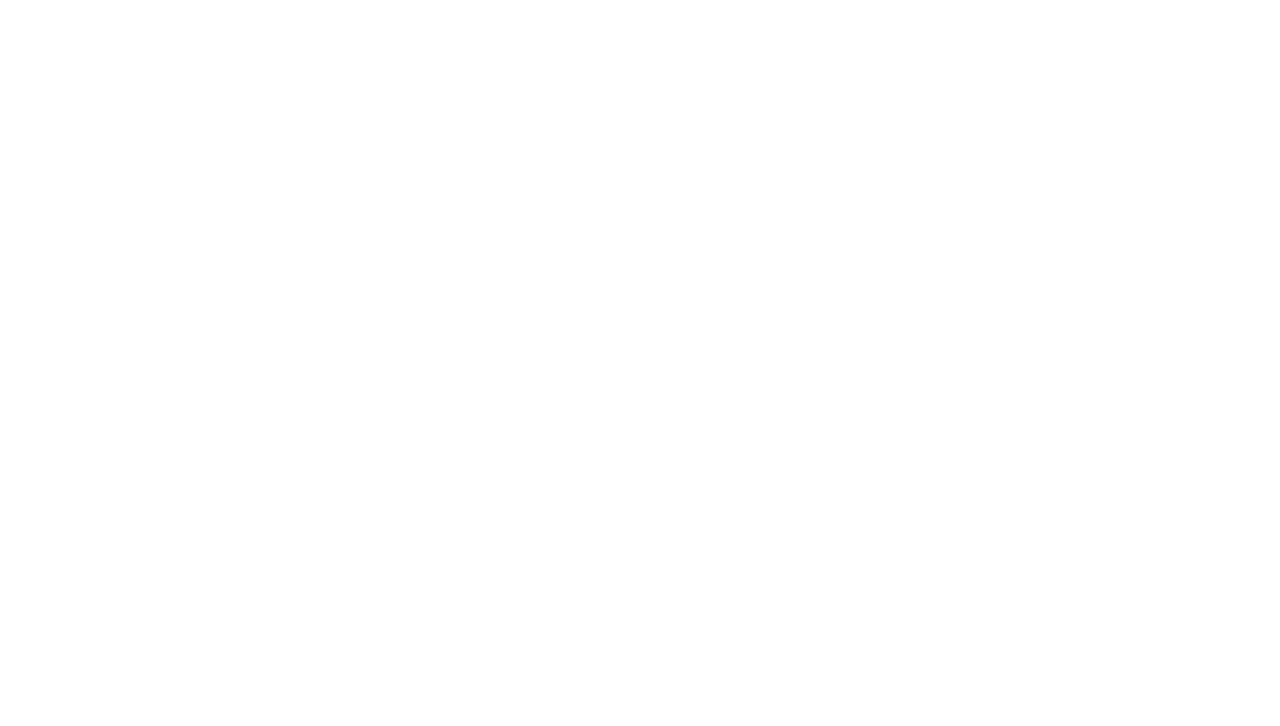
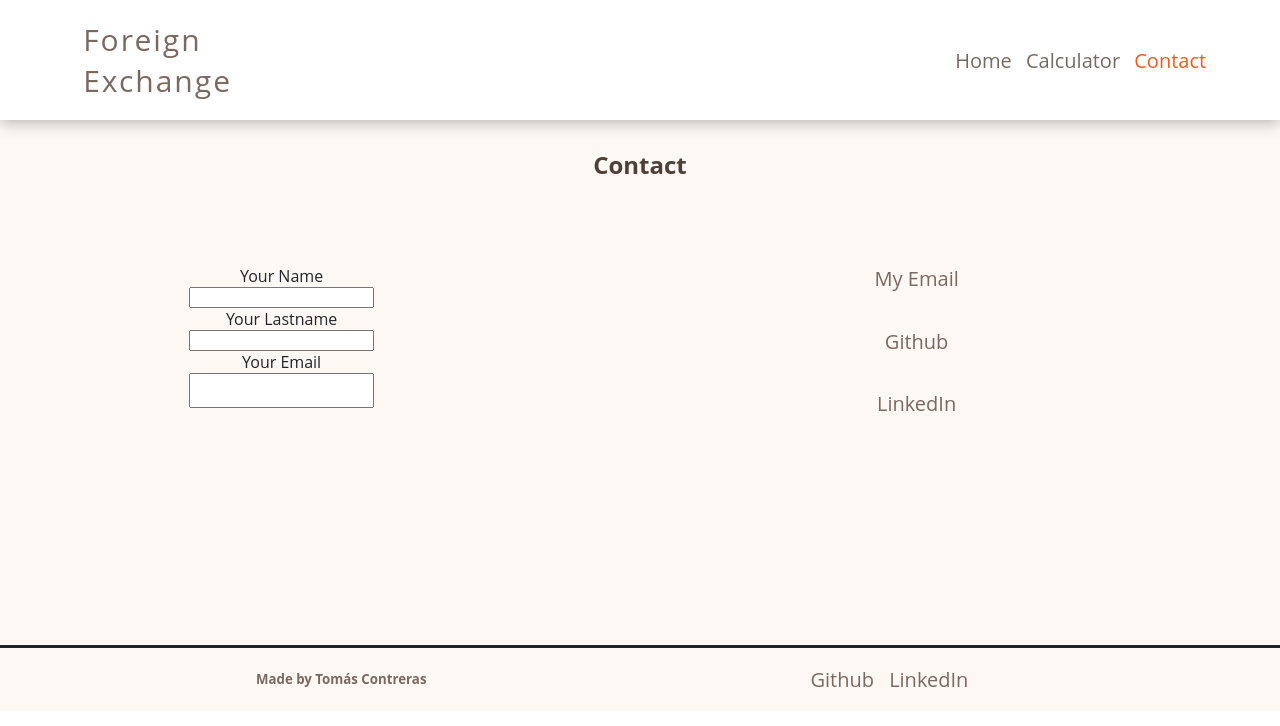
Before and after one commit to TomasConari/Currency-Exchange-Website, a plain HTML site: page html/contact.html in a window 1280 px wide. Drawn offline with Linux system fonts and the light colour scheme; no server answers.

Commit message:
Finished contact.html

```diff
--- a/css/style.css
+++ b/css/style.css
@@ -22,6 +22,13 @@ header{
     padding: 8px;
     border-radius: 4px;
 }
+#socials{
+    display: flex;
+    flex-direction: column;
+    align-self: center;
+    width: 70%;
+    padding-left: 10%;
+}
 #content{
     padding-top: 15%;
     border-bottom: solid #212529;
@@ -33,6 +40,32 @@ header{
     padding-top: 10%;
     padding-bottom: 10%;
     border-bottom: solid #212529;
+}
+#email,#github,#linkedin{
+    align-self: center;
+    justify-self: center;
+    padding-bottom: 5%;
+}
+#contactContent{
+    display: flex;
+    flex-direction: column;
+    background-color: #fef8f5;
+    padding-top: 5%;
+    padding-bottom: 15%;
+    border-bottom: solid #212529;
+}
+#contactsBox{
+    display: flex;
+    flex-direction: row;
+}
+#contactTittle{
+    display: flex;
+    align-items: center;
+    padding-top: 10%;
+    color: #4e4039;
+    justify-content: center;
+    align-items: center;
+    background-color:#fef8f5;
 }
 #firstBox{
     display: flex;
@@ -199,9 +232,6 @@ a{
     padding-bottom: 5%;
     color: #4e4039;
 }
-#formBox{
-    padding-right: 10%;
-}
 #number,#firstDropdown,#secondDropdown,#convertButtonBox{
     display: flex;
     align-content: center;
@@ -209,9 +239,21 @@ a{
     justify-content: center;
     flex-direction: column;
 }
+#formsBox{
+    display: flex;
+    flex-direction: column;
+    width: 30%;
+    margin-left: 10%;
+}
+#nameDiv,#lastnameDiv,#emailDiv{
+    display: flex;
+    flex-direction: column;
+    align-items: center;
+}
 #calculatorTittle{
     text-align: left;
     padding-left: 10%;
+    width: 50%;
 }
 #result{
     border: solid #4e4039;
--- a/html/contact.html
+++ b/html/contact.html
@@ -0,0 +1,91 @@
+<!DOCTYPE html>
+<html lang="en">
+    <head>
+        <title>Foreign Exchange</title>
+        <link rel="stylesheet" href="../css/style.css">
+        <script src="../Js/currencyCalculator.js"></script>
+    </head>
+    <body>
+        <header id="fixed">
+            <div id="headerContainer">
+                <a href="index.html"><h1 id="tittle">Foreign Exchange</h1></a>
+            </div>
+            <nav>
+                <p class="navbar">
+                    <a id="nav1" class="navs" href="../index.html">Home</a>
+                    <a id="nav2" class="navs" href="currencyCalculator.html">Calculator</a>
+                    <a id="nav3" class="navs currentPage" href="contact.html">Contact</a>
+                </p>
+            </nav>
+        </header>
+        <div id="contactTittle">
+            <h2>Contact</h2>
+        </div>
+        <div id="contactContent">
+            <div id="contactsBox">
+                <div id="formsBox">
+                    <div id="nameDiv">
+                        <label for="name">Your Name</label>
+                        <input type="text" name="name" id="name">
+                    </div>
+                    <div id="lastnameDiv">
+                    <label for="lastname"> Your Lastname</label>
+                        <input type="text" name="lastname" id="lastname">
+                    </div>
+                    <div id="emailDiv">
+                        <label for="email"> Your Email</label>
+                        <input type="text" name="email" id="email">
+                    </div>
+                </div>
+                <div id="socials">
+                    <div id="email">
+                        <a
+                            class="navs socialsLinks"
+                            target="_blank"
+                            href="mailto:tomasconari@gmail.com?subject=Hey Tomás, let's get in touch">
+                            My Email
+                        </a>
+                    </div>
+                    <div id="github">
+                        <a
+                            class="navs socialsLinks"
+                            target="_blank"
+                            href="https://github.com/TomasConari">
+                            Github
+                        </a>
+                    </div>
+                    <div id="linkedin">
+                        <a
+                            class="navs socialsLinks"
+                            target="_blank"
+                            href="https://www.linkedin.com/in/tomas-contreras-235854250/">
+                            LinkedIn
+                        </a>
+                    </div>
+                </div>
+            </div>
+        </div>
+        <footer>
+            <div id="firstHalf">
+                <h5>Made by Tomás Contreras</h5>
+            </div>
+            <div id="secondHalf">
+                <a
+                    id="github"
+                    class="navs"
+                    target="_blank"
+                    href="https://github.com/TomasConari"
+                    >
+                    Github
+                </a>
+                <a
+                    id="github"
+                    class="navs"
+                    target="_blank"
+                    href="https://www.linkedin.com/in/tomas-contreras-235854250/">
+                    LinkedIn
+                </a>
+            </div>
+        </footer>
+    </body>
+</html>
```
Also changed, not shown: html/currencyCalculator.html (+3 -3 lines), index.html (+1 -1 lines).
